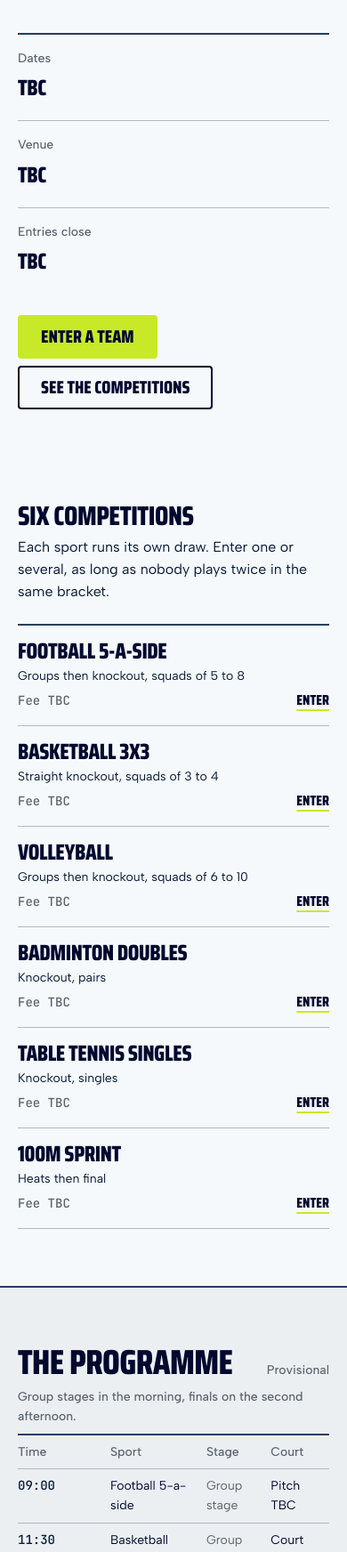
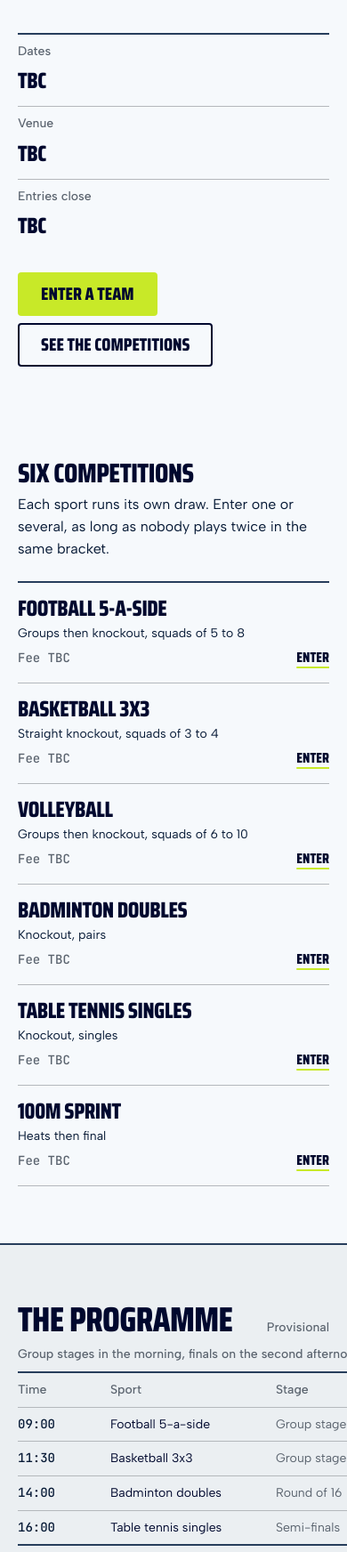
Before and after one commit to unnnii/aquil, a plain HTML site: page index.html in a window 390 px wide. Shown: the part 243-1987 px from the top of the page at 89% size. Drawn offline with Linux system fonts and the light colour scheme.

Commit message:
Let the programme sheet scroll on narrow screens

```diff
--- a/css/style.css
+++ b/css/style.css
@@ -159,6 +159,7 @@ code { font-family: var(--font-outlier); font-size: 0.92em; }
 .index-row:hover .enter { text-decoration-color: var(--color-accent-deep); }
 
 /* Tables ------------------------------------------------------------------ */
+.sheet-wrap { overflow-x: auto; }
 .sheet { width: 100%; border-collapse: collapse; border-top: var(--rule-bar) solid var(--color-rule-2); border-bottom: var(--rule-bar) solid var(--color-rule-2); font-size: var(--text-sm); }
 .sheet caption { padding-bottom: var(--space-sm); text-align: left; caption-side: top; font-size: var(--text-sm); font-weight: 500; color: var(--color-muted); }
 .sheet th, .sheet td { padding: var(--space-sm) var(--space-md) var(--space-sm) 0; text-align: left; vertical-align: baseline; border-top: var(--rule-hair) solid var(--color-rule); }
@@ -235,6 +236,8 @@ details[open] summary::after { content: "-"; }
 }
 
 @media (max-width: 780px) {
+  .sheet { min-width: 33rem; }
+  .facts > div { padding: var(--space-sm) 0; }
   .nav-toggle { display: inline-flex; align-items: center; padding: 6px 10px; border: var(--rule-hair) solid var(--color-rule-2); border-radius: var(--radius-card); background: transparent; color: var(--color-ink); font-family: var(--font-body); font-size: var(--text-sm); cursor: pointer; }
   .nav { width: 100%; flex-wrap: wrap; gap: var(--space-sm) var(--space-lg); }
   .js .nav { display: none; flex-direction: column; align-items: stretch; gap: 0; }
```
